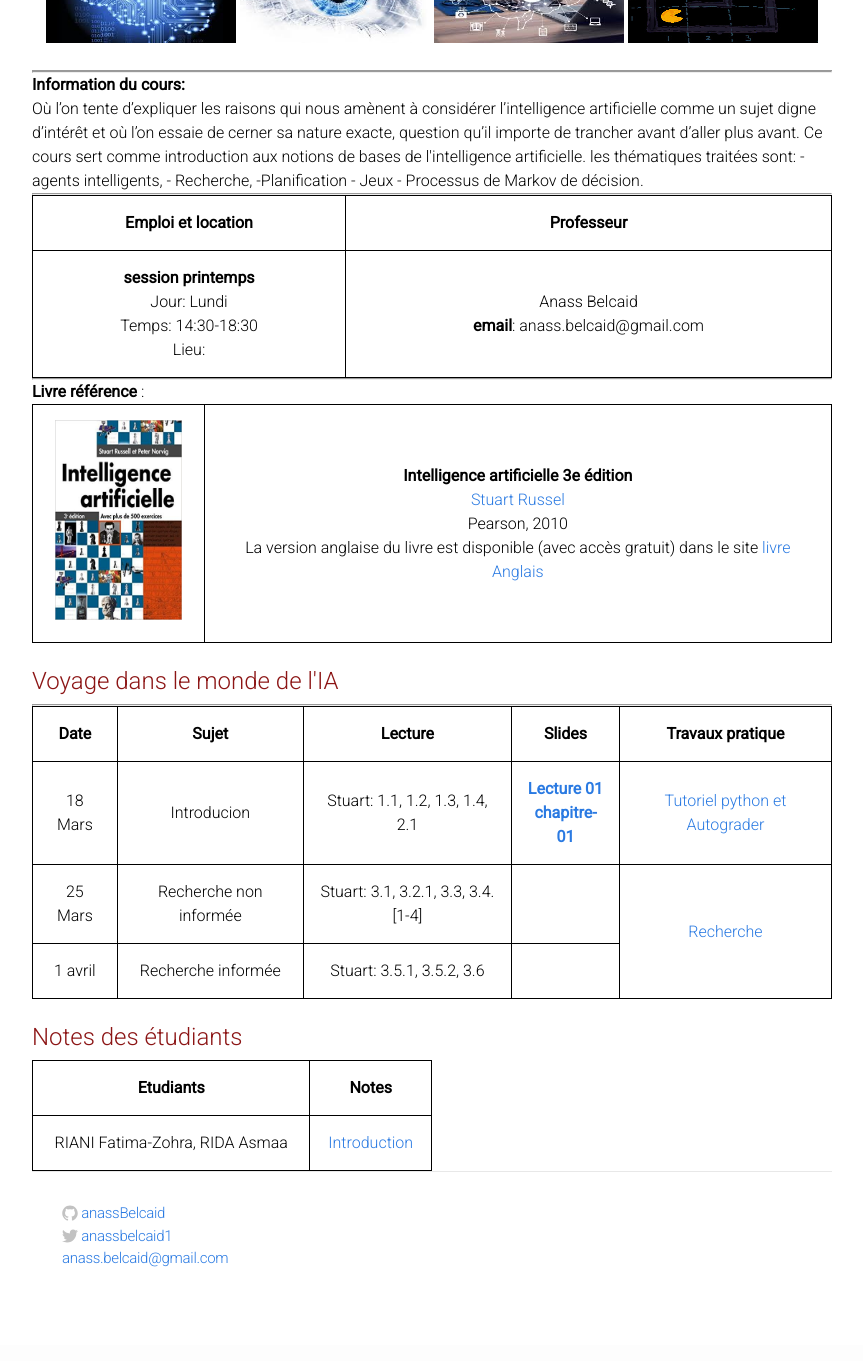
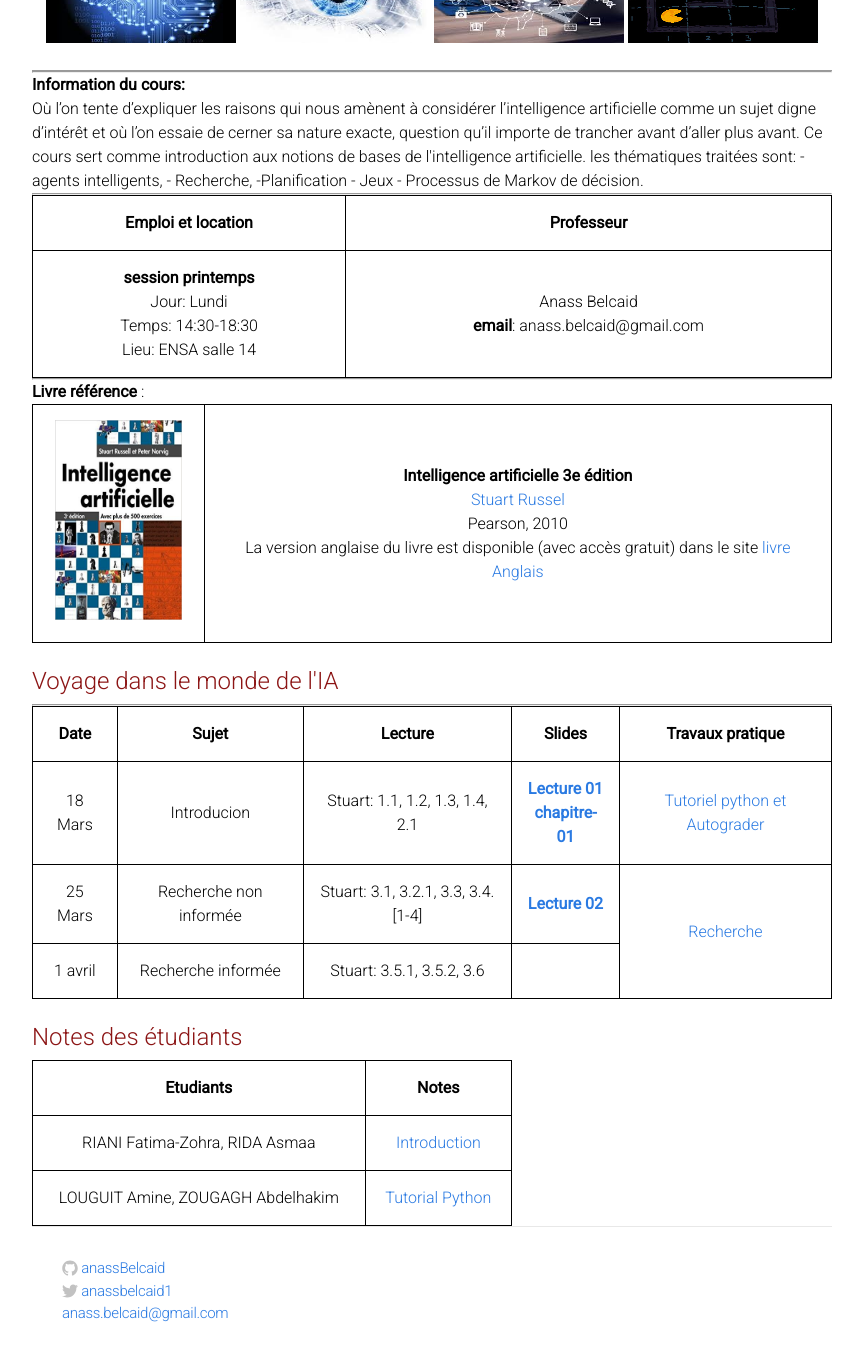
Before and after one commit to intelligenceartificielensaf/intelligenceartificielensaf.github.io, a Jekyll site: the page built from index.html, in a window 1280 px wide and 1400 px high, scrolled down 165 px. Shown: the top 1361 px of the window, without its empty margins (208-1071 px from the left). Built offline with Jekyll 4.4.1, drawn with Linux system fonts in a browser that asks for light colours.

Commit message:
Notes et lectures 2

```diff
--- a/index.html
+++ b/index.html
@@ -35,7 +35,7 @@ artificielle. les thématiques traitées sont: -agents intelligents, - Recherche
     <td><b> session printemps</b> <br>
       Jour: Lundi <br>
       Temps: 14:30-18:30<br>
-     Lieu: </td>
+     Lieu: ENSA salle 14 </td>
     <td>  Anass Belcaid <br>
       <b> email</b>: anass.belcaid@gmail.com <br>
   </tr>
@@ -105,7 +105,9 @@ artificielle. les thématiques traitées sont: -agents intelligents, - Recherche
     <td>25 Mars</td>
     <td>Recherche non informée</td>
     <td> Stuart: 3.1, 3.2.1, 3.3, 3.4.[1-4]</td>
-    <th>   </th>
+    <th>  <a
+           href="https://github.com/intelligenceartificielensaf/intelligenceartificielensaf.github.io/blob/master/lectures/25_03_search01.pdf">Lecture
+           02</a> </th>
     <td rowspan="2">
       <a href="travaux_pratiques/recherche">
       Recherche
@@ -126,7 +128,7 @@ artificielle. les thématiques traitées sont: -agents intelligents, - Recherche
     <div class="module-header">Notes des étudiants</div>
 </div>
 
- <table style="width:50%" cellspacing=0 >
+ <table style="width:60%" cellspacing=0 >
   <tr >
     <th>Etudiants</th>
     <th>Notes</th>
@@ -136,4 +138,10 @@ artificielle. les thématiques traitées sont: -agents intelligents, - Recherche
     <td><a
            href="https://github.com/intelligenceartificielensaf/intelligenceartificielensaf.github.io/blob/master/notes_students/notes_lecture_01.pdf">Introduction</a> </td>
   </tr>
+  <tr>
+    <td> LOUGUIT Amine, ZOUGAGH Abdelhakim </td>
+    <td> <a
+           href="https://github.com/intelligenceartificielensaf/intelligenceartificielensaf.github.io/blob/master/notes_students/notes_lecture_02.pdf">Tutorial
+      Python</a> </td>
+  </tr>
  </table>
```
Also changed, not shown: 3 other files.
